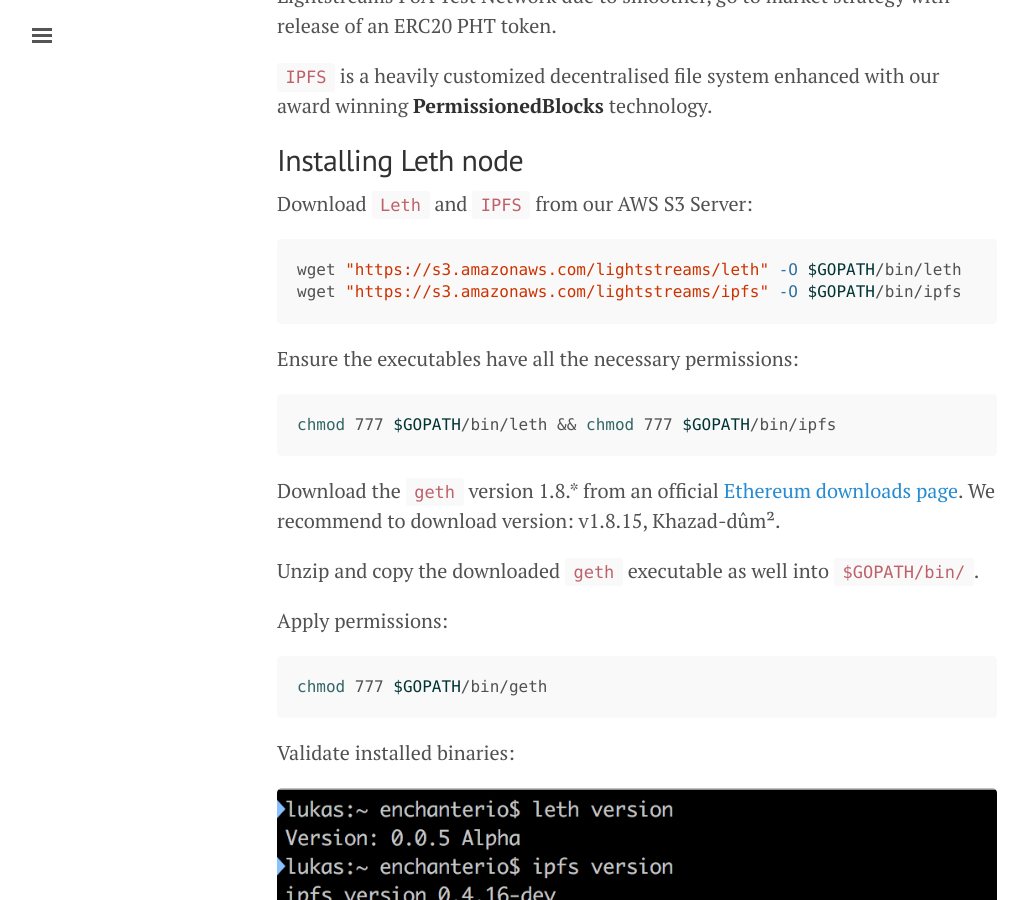
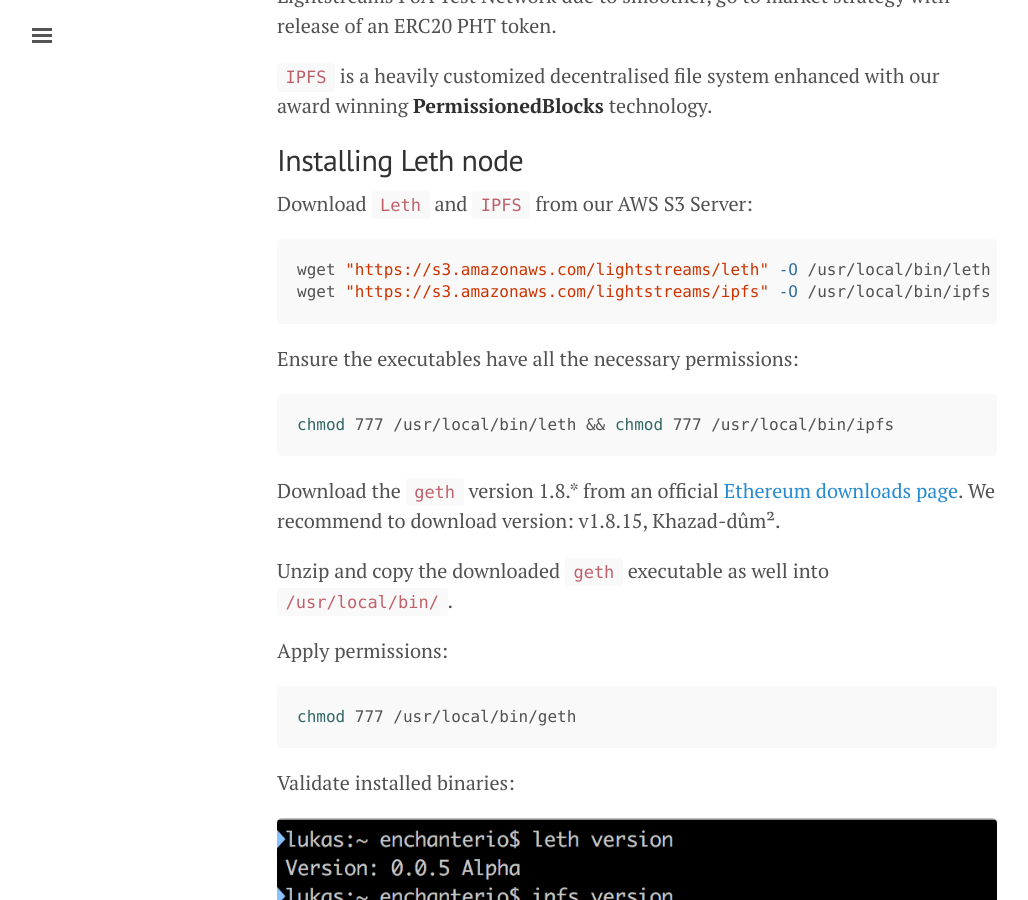
Before and after one commit to lightstreams-network/lightstreams-network.github.io, a Jekyll site: the page built from getting_started_with_lightstreams_node.md, in a window 1280 px wide and 900 px high, scrolled down 664 px. Shown: the whole window, without its empty margins (3-1031 px from the left). Built offline with Jekyll 4.4.1, drawn with Linux system fonts in a browser that asks for light colours; nearby versions of some CDN libraries.

Commit message:
Replaces $GOPATH/bin with a more generic /usr/local/bin.

````diff
--- a/getting_started_with_lightstreams_node.md
+++ b/getting_started_with_lightstreams_node.md
@@ -26,25 +26,25 @@
 Download `Leth` and `IPFS` from our AWS S3 Server:
 
 ```bash
-wget "https://s3.amazonaws.com/lightstreams/leth" -O $GOPATH/bin/leth
-wget "https://s3.amazonaws.com/lightstreams/ipfs" -O $GOPATH/bin/ipfs
+wget "https://s3.amazonaws.com/lightstreams/leth" -O /usr/local/bin/leth
+wget "https://s3.amazonaws.com/lightstreams/ipfs" -O /usr/local/bin/ipfs
 ```
 
 Ensure the executables have all the necessary permissions:
 
 ```bash
-chmod 777 $GOPATH/bin/leth && chmod 777 $GOPATH/bin/ipfs
+chmod 777 /usr/local/bin/leth && chmod 777 /usr/local/bin/ipfs
 ```
 
 Download the `geth` version 1.8.* from an official [Ethereum downloads page](https://geth.ethereum.org/downloads/).
 We recommend to download version: v1.8.15, Khazad-dûm².
 
-Unzip and copy the downloaded `geth` executable as well into `$GOPATH/bin/`.
+Unzip and copy the downloaded `geth` executable as well into `/usr/local/bin/`.
 
 Apply permissions:
 
 ```bash
-chmod 777 $GOPATH/bin/geth
+chmod 777 /usr/local/bin/geth
 ```
 
 Validate installed binaries:
````
